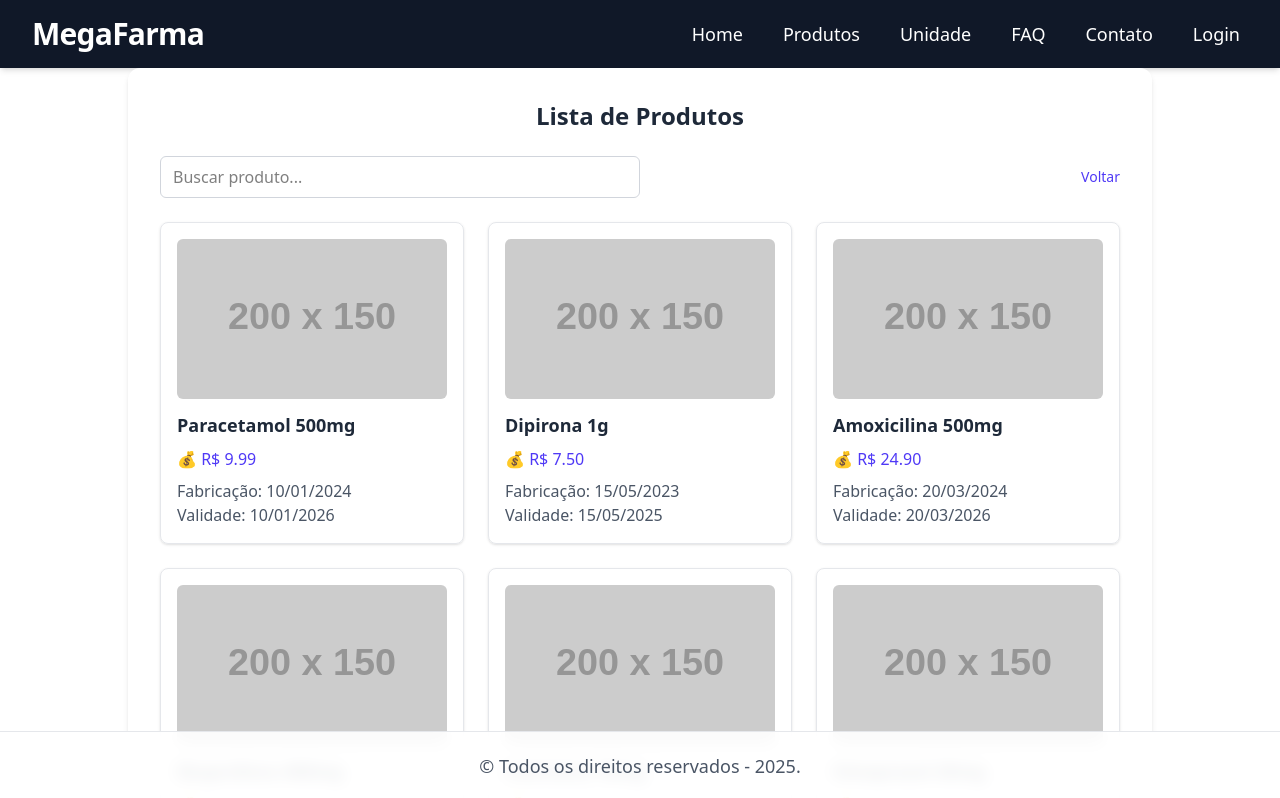
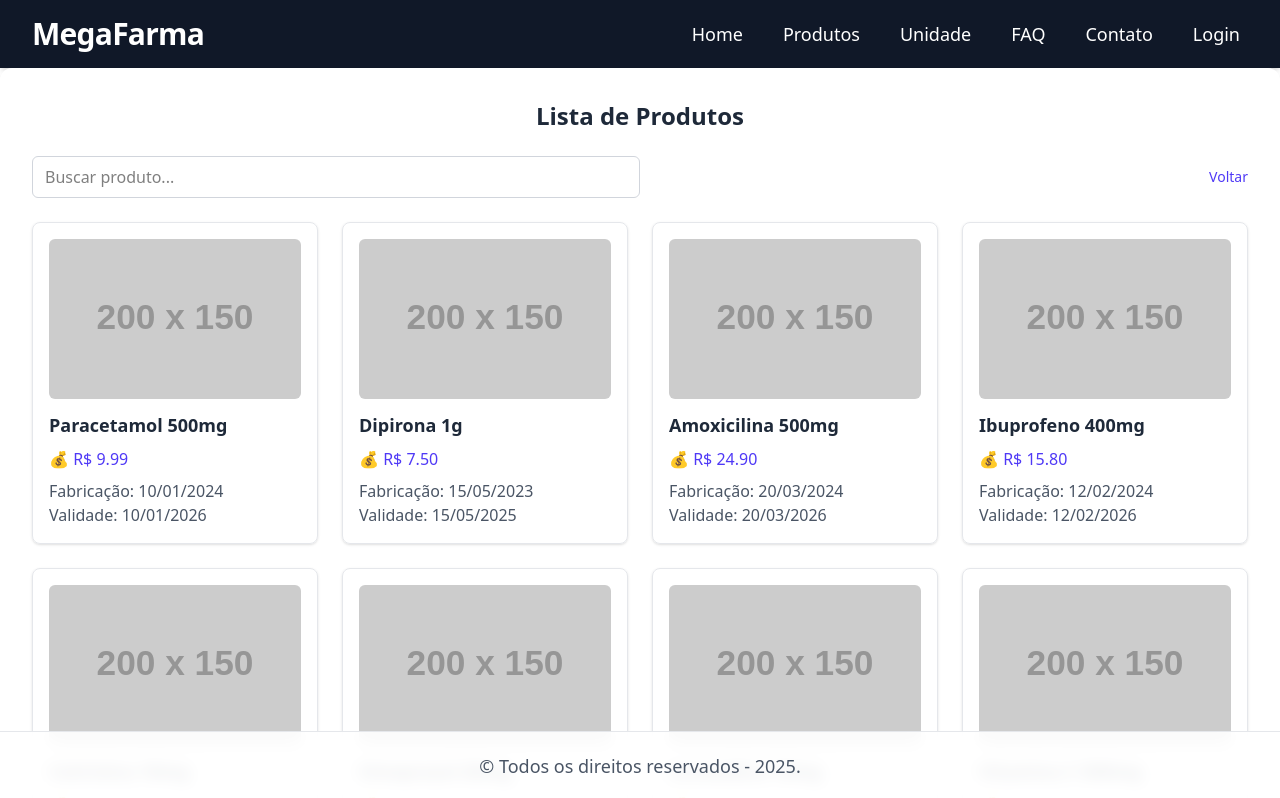
Before and after one commit to 1TDSPG-25/sistema-flow, a React (Vite) app: page /produtos in a window 1280 px wide. Shown: the top 798 px of the page. Built offline with nearby package versions, Linux system fonts and the light colour scheme.

Commit message:
feat(produtos): Adicionando quarta coluna no visual de produtos.

```diff
--- a/src/routes/Produtos/index.tsx
+++ b/src/routes/Produtos/index.tsx
@@ -11,7 +11,7 @@ export default function Produtos() {
   useEffect(() => {
     const fetchProdutos = async () => {
       try {
-        await new Promise((resolve) => setTimeout(resolve, 500)); // pequeno delay
+        await new Promise((resolve) => setTimeout(resolve, 500)); // simula delay
         setProdutos(produtosData);
       } catch (error) {
         alert("Erro ao carregar dados locais: " + error);
@@ -27,7 +27,7 @@ export default function Produtos() {
 
   return (
     <main>
-      <div className="bg-white p-8 rounded-xl shadow-md w-full max-w-5xl mx-auto">
+      <div className="bg-white p-8 rounded-xl shadow-md w-full max-w-7xl mx-auto">
         <h2 className="text-2xl font-bold mb-6 text-center text-gray-800">
           Lista de Produtos
         </h2>
@@ -49,7 +49,7 @@ export default function Produtos() {
         </div>
 
         {produtosFiltrados.length > 0 ? (
-          <ul className="grid grid-cols-1 md:grid-cols-2 lg:grid-cols-3 gap-6">
+          <ul className="grid grid-cols-1 sm:grid-cols-2 md:grid-cols-3 lg:grid-cols-4 gap-6">
             {produtosFiltrados.map((produto) => (
               <li
                 key={produto.id}
```
